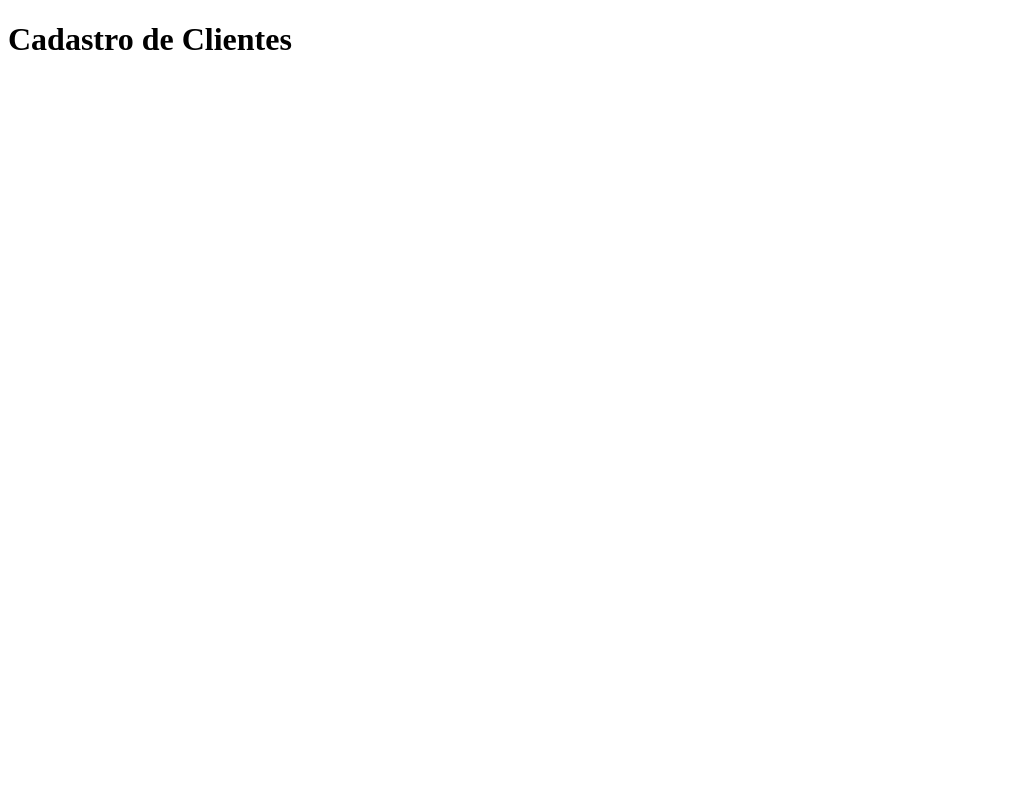
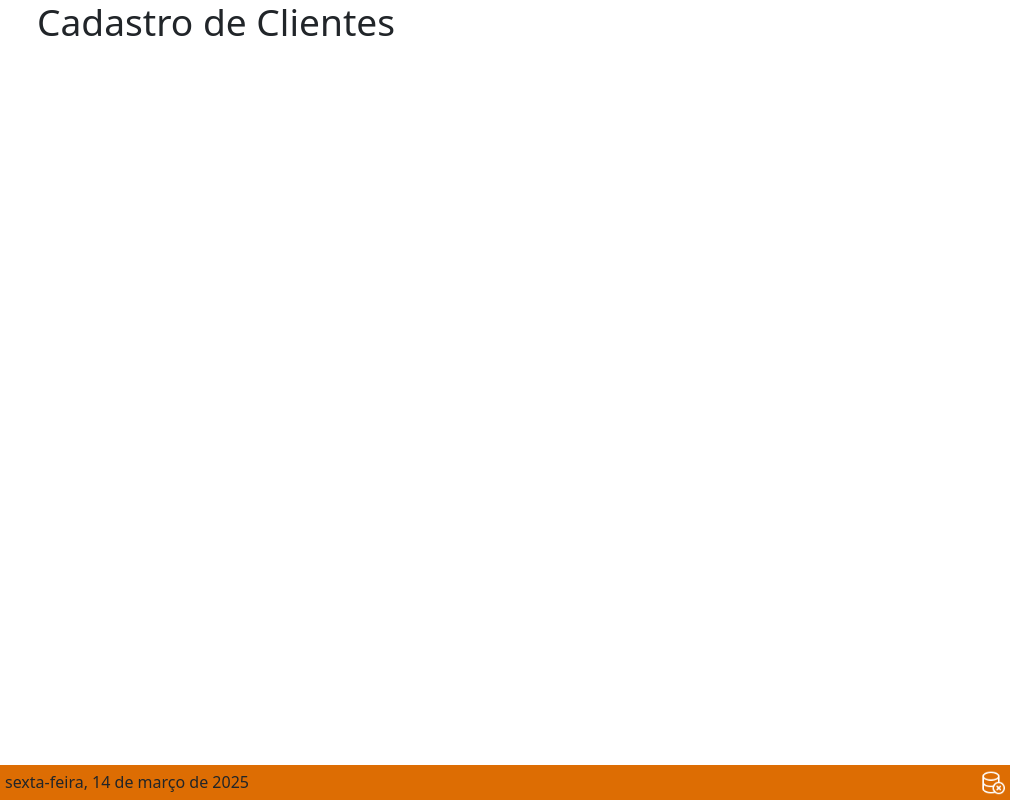
Before and after one commit to denisdangelo/cadastroV1, an Electron app: page src/views/index.html in a window 1010 px wide. Drawn offline with Linux system fonts and the light colour scheme.

Commit message:
Segunda fase da atividade incompleta

```diff
--- a/main.js
+++ b/main.js
@@ -107,6 +107,10 @@ const template = [
         type: 'separator'
       },
       {
+        label: 'Recarregar',
+        role: 'reload'
+      },
+      {
         label:'DevTools',
         role:'toggleDevTools'
       }
--- /dev/null
+++ b/src/public/css/style.css
@@ -0,0 +1,19 @@
+@charset "UTF-8";
+
+
+/** Rodapé **/
+footer{
+    width: 100%;
+    height: 35px;
+    padding: 5px;
+    background-color: rgb(221, 109, 3);
+    display: flex;
+    justify-content: space-between;
+    position: fixed; /* fixar o footer */
+    bottom: 0;/* colocar ele no final, 0 pixels da distancia da borda da tela */
+}
+
+footer .p  {
+    color: #fff;
+    font-size: 1.25em;
+}
--- a/src/views/index.html
+++ b/src/views/index.html
@@ -7,8 +7,26 @@
     <meta http-equiv="Content-Security-Policy" content="script-src 'self' 'unsafe-inline'">
     <!--Titulo da Janela-->
     <title>Sticky Notes</title>
+    <!-- Bootstrap (../ serve para sair da pasta views antes de buscar o caminho) -->
+    <link rel="stylesheet" href="../public/css/bootstrap.min.css">
+    <!-- CSS personalisado ATENÇÂO!! Sempre depois do css do bootstrap-->
+    <link rel="stylesheet" href="../public/css/style.css">
 </head>
 <body>
-    <h1>Cadastro de Clientes</h1>
+    <div class="container">
+        <h1>Cadastro de Clientes</h1>
+    </div>
+
+<!-- rodape -->
+    <footer>
+        <p id="dataAtual"></p>
+        <img src="../public/img/dboff.png" alt="icone do banco de dados desconectado">
+    </footer>
+
+
+    <!-- Bootstrap -->
+    <script src="../public/js/bootstrap.min.js"></script>
+    <!-- Processo de reinderização -->
+     <script src="renderer.js"></script>
 </body>
 </html>
--- /dev/null
+++ b/src/views/renderer.js
@@ -0,0 +1,21 @@
+/**
+ * Renderer JS. Arquivo de reinderização do padrão do electron
+ * Serve para comunicação com o processo principal
+ * Processo de reinderização do documento index.html
+ */
+
+console.log("Processo de reinderização")
+
+// inserção da data no rodapé
+function obterData() {
+    const data = new Date()
+    const options = {
+        weekday: 'long',
+        year: 'numeric',
+        month: 'long',
+        day: 'numeric'
+    }
+    return data.toLocaleDateString('pt-BR', options)
+}
+
+document.getElementById('dataAtual').innerHTML = obterData()
```
Also changed, not shown: src/public/css/bootstrap.min.css (added), src/public/img/dboff.png (added), src/public/img/dbon.png (added), src/public/js/bootstrap.min.js (added).
